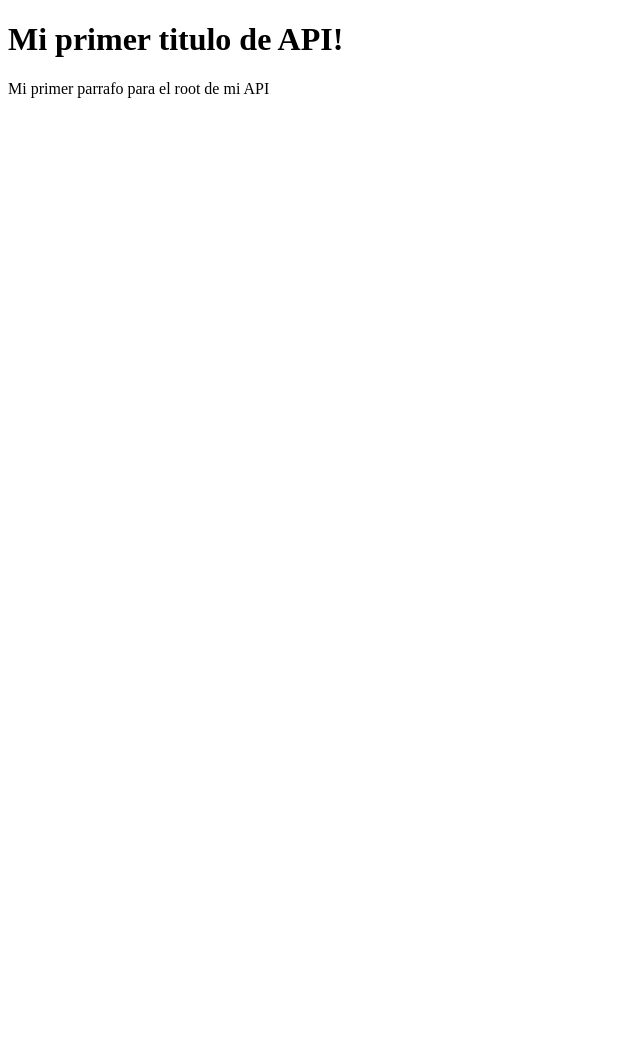
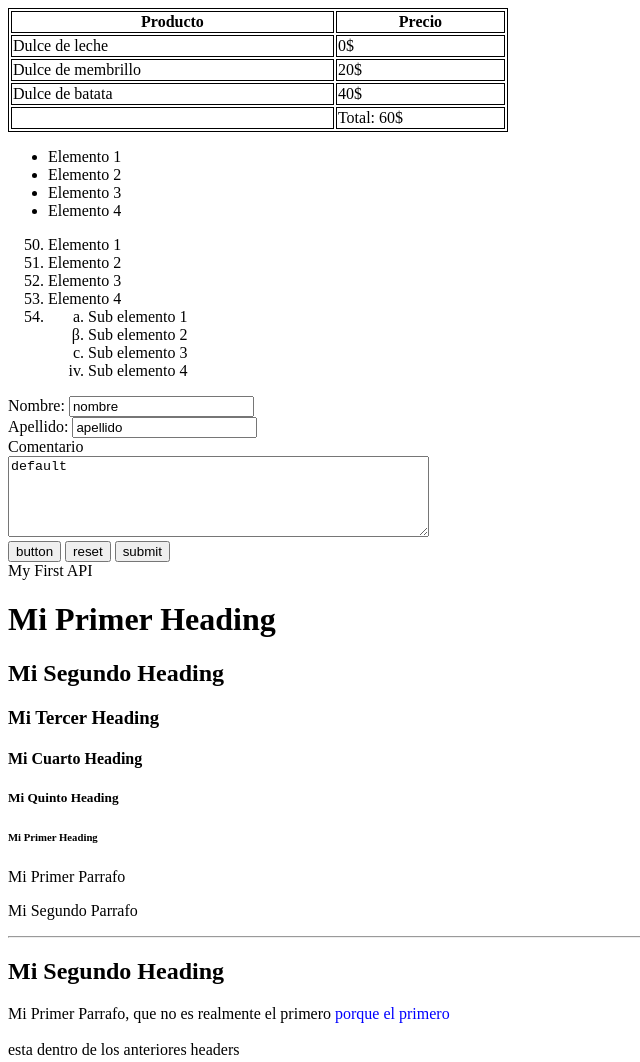
Before and after one commit to Uktimustata/My-First-API, a website: page index.html in a window 1280 px wide. Shown: the top 1062 px of the page, without its empty margins (0-640 px from the left). Before the commit the page ends 800 px from the top, so only its background shows below. Drawn offline with Linux system fonts and the light colour scheme.

Commit message:
Tutorial N1

```diff
--- a/index.html
+++ b/index.html
@@ -1,10 +1,94 @@
 <!DOCTYPE html>
 <html>
 <head>
- <title>Mi primera API</title>
- </head>
+    <title>My First API</title>
+    <style>
+        table, th, td {
+            border: 1px solid black
+        }
+    </style>
+</head >
     <body>
- <h1>Mi primer titulo de API!</h1>
- <p>Mi primer parrafo para el root de mi API</p>
+        <table style="width: 500px;">
+            <thead>
+                <tr>
+                    <th>Producto</th>
+                    <th>Precio</th>
+                </tr>
+            </thead>
+            <tbody>
+                <tr>
+                    <td>Dulce de leche</td>
+                    <td>0$</td>
+                </tr>
+                <tr>
+                    <td>Dulce de membrillo</td>
+                    <td>20$</td>
+                </tr>
+                <tr>
+                    <td>Dulce de batata</td>
+                    <td>40$</td>
+                </tr>
+            </tbody>
+            <tfoot>
+                <td></td>
+                <td>Total: 60$</td>
+            </tfoot>
+</table>
+    <!--ul lista no ordenada-->
+    <ul>
+        <li>Elemento 1</li>
+        <li>Elemento 2</li>
+        <li>Elemento 3</li>
+        <li>Elemento 4</li>
+    </ul>
+    <!--ol lista ordenada ; value cambia el valor de las listas-->
+    <ol>
+        <li value="50">Elemento 1</li>
+        <li>Elemento 2</li>
+        <li>Elemento 3</li>
+        <li>Elemento 4</li>
+        <li>
+            <ol>
+                <li style="list-style-type: lower-alpha;">Sub elemento 1</li>
+                <li style="list-style-type: lower-greek;">Sub elemento 2</li>
+                <li style="list-style-type: lower-latin;">Sub elemento 3</li>
+                <li style="list-style-type: lower-roman;">Sub elemento 4</li>
+            </ol>
+        </li>
+    </ol>
+
+    <form action="/Formulario" method="post">
+        <label for="nombre">Nombre:</label>
+        <input value="nombre" type="text" id="nombre" name="Nombre" placeholder="Nombre"/>
+        <br>
+        <label for="Apellido">Apellido:</label>
+        <input value="apellido" type="text" id="Apellido" name="Apellido" placeholder="Apellido"/>
+        <br>
+        <label for="Comentario">Comentario</label>
+        <br>
+        <textarea rows="5" cols="50" id="Comentario" placeholder="Ingrese comentario" name="Comentario">default</textarea>
+        <br>
+        <button type="button">button</button>
+        <button type="reset">reset</button>
+        <button type="submit">submit</button>
+    </form>
+    My First API
+    <h1>Mi Primer Heading</h1>
+    <h2>Mi Segundo Heading</h2>
+    <h3>Mi Tercer Heading</h3>
+    <h4>Mi Cuarto Heading</h4>
+    <h5>Mi Quinto Heading</h5>
+    <h6>Mi Primer Heading</h6>
+    <p>Mi Primer Parrafo</p>
+    <p>Mi Segundo Parrafo</p>
+    <hr>
+    <h2>Mi Segundo Heading</h2>
+    <p>Mi Primer Parrafo, que no es realmente el primero
+        <span style="color: blue">porque el primero</span> <br><br>esta dentro de los anteriores headers
+    </p>
+    <!--Puto el que lea-->
+    <a target="_blank" href="https://www.google.com">Ir a google</a><br>
+    <img src="Images/Antony Stark.jpeg" width="600px" height="400px"/>
 </body>
 </html>
```
Also changed, not shown: blog.html (added, +43 -0 lines), Images/Antony Stark.jpeg (added), Images/Insua.jpg (added), Images/goatvincula.jpeg (added). Lines whose indentation alone changed are shown as unchanged.
